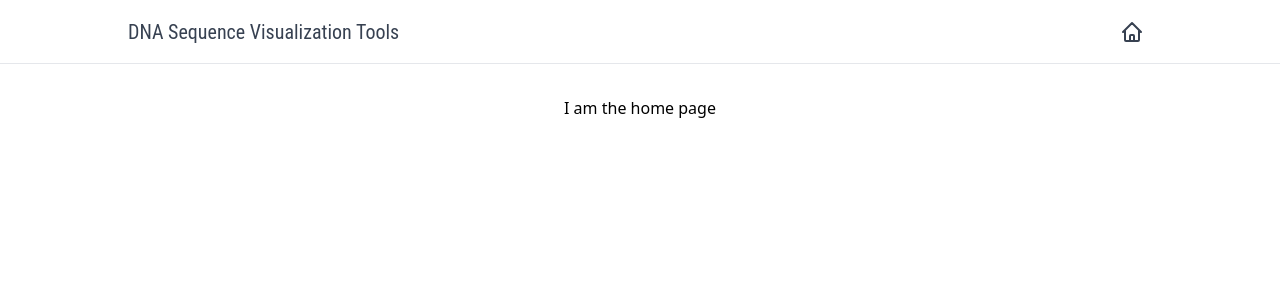
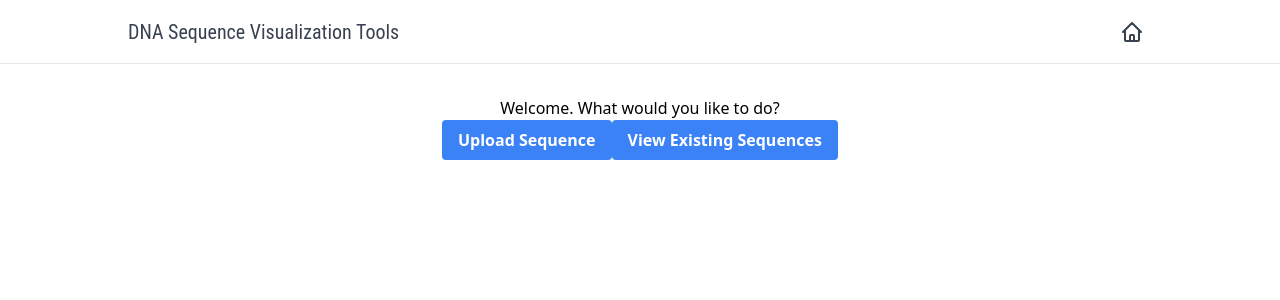
Before and after one commit to cossentino/dna-seq-viewer_frontend, a React (Create React App) app: page / in a window 1280 px wide. Shown: the top 300 px of the page. Built offline with nearby package versions, Linux system fonts and the light colour scheme.

Commit message:
establish basic routing structure

```diff
--- a/src/App.js
+++ b/src/App.js
@@ -3,24 +3,26 @@
 import Header from './components/Header';
 import Loading from './components/Loading';
 import Home from './pages/home'
-import { BrowserRouter as Router, Route } from 'react-router-dom'
+import { BrowserRouter as Router, Route, Switch } from 'react-router-dom'
 
 function App() {
 
   const [loading, setLoading] = useState(true)
-  setTimeout(() => setLoading(false), 2000)
+  setTimeout(() => setLoading(false), 1500)
 
   return (
     <div className="App">
-      <Router>
-        {loading ? <Loading />
-          : (
-            <div>
-              <Header />
-              <Home />
-            </div>
-          )}
-      </Router>
+      <Switch>
+        <Route path="/about">
+          This is text where the about page should go
+        </Route>
+        <Route path="/sequences">
+          <h1>Sequences sequences sequences</h1>
+        </Route>
+        <Route path="/">
+          {loading ? <Loading /> : <Home />}
+        </Route>
+      </Switch>
     </div>
   );
 }
--- a/src/components/Loading.js
+++ b/src/components/Loading.js
@@ -1,7 +1,5 @@
-import React, { useEffect, useState } from 'react'
+import React from 'react'
 import helix from '../images/helix.svg'
-import getSequence from '../services/api/api_requests'
-import { generateBase, generateComplementaryBase } from '../services/sequence_format'
 
 const Loading = () => {
   return (
@@ -11,5 +9,4 @@
   )
 }
 
-
 export default Loading
--- a/src/index.js
+++ b/src/index.js
@@ -2,11 +2,14 @@
 import ReactDOM from 'react-dom';
 import './index.css';
 import App from './App';
+import { BrowserRouter as Router } from 'react-router-dom';
 import reportWebVitals from './reportWebVitals';
 
 ReactDOM.render(
   <React.StrictMode>
-    <App />
+    <Router>
+      <App />
+    </Router>
   </React.StrictMode>,
   document.getElementById('root')
 );
--- a/src/pages/home.js
+++ b/src/pages/home.js
@@ -1,19 +1,24 @@
 import React from 'react'
+import { Link } from 'react-router-dom'
+import Header from '../components/Header'
 
 const Home = () => {
 
-
-
-
-
-
-
-
-
-
-
   return (
-    <div>I am the home page</div>
+    <div>
+      <Header />
+      <p>Welcome. What would you like to do?</p>
+      <Link to="/upload">
+        <button className="bg-blue-500 hover:bg-blue-700 text-white font-bold py-2 px-4 rounded">
+          Upload Sequence
+        </button>
+      </Link>
+      <Link to="/sequences">
+        <button className="bg-blue-500 hover:bg-blue-700 text-white font-bold py-2 px-4 rounded">
+          View Existing Sequences
+        </button>
+      </Link>
+    </div>
   )
 }
 
```
